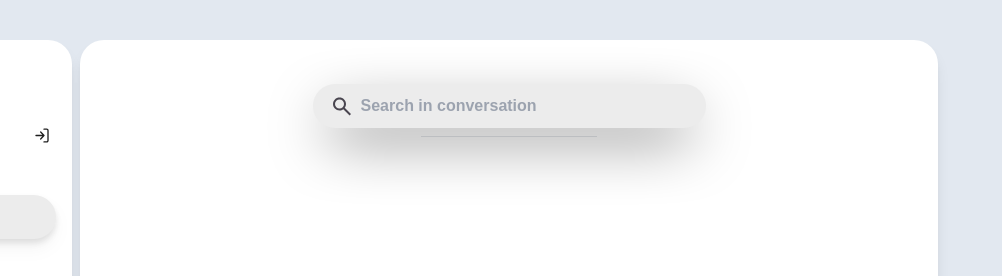
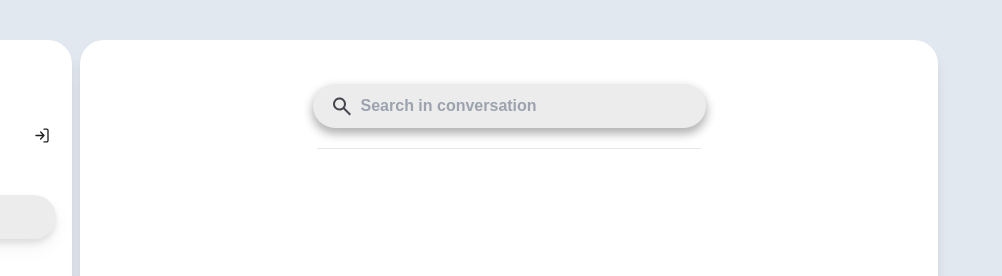
Before and after one commit to JBAyoub/Real-time-chatroom, a website: page dist/Chatroom.html in a window 1280 px wide. Shown: the top 276 px of the page, 278-1280 px from the left. Drawn offline with nearby package versions, Linux system fonts and the light colour scheme.

Commit message:
adjusting layout

```diff
--- a/dist/Chatroom.html
+++ b/dist/Chatroom.html
@@ -78,10 +78,12 @@
     <div class="hidden lg:block	chatroom px-9 py-5 shadow-lg rounded-3xl bg-white w-full h-100 lg:w-3/4 lg:h-full">
         <div class="mt-6 text-center">
             <input type="text" name="text" id="text" class=" bg-[url('imgs/searchicon.svg')] bg-no-repeat bg-[position:20px_center]
-                rounded-full shadow-[0_20px_60px_-15px_rgba(0,0,0,1)] bg-[#ECECEC]
+                rounded-full shadow-[0_5px_10px_1px_rgba(0,0,0,0.3)] bg-[#ECECEC]
         peer w-full lg:w-1/2  font-bold  py-3 pl-12 pr-0 text-sm focus:outline-none focus:ring-2 focus:ring-indigo-400"
                 placeholder="Search in conversation" style="font-size: 16px;">
-            <hr class="mt-2 mx-auto max-w-44">
+            <hr class="mt-5 mx-auto max-w-96">
+
+
         </div>
     </div>
 
```
